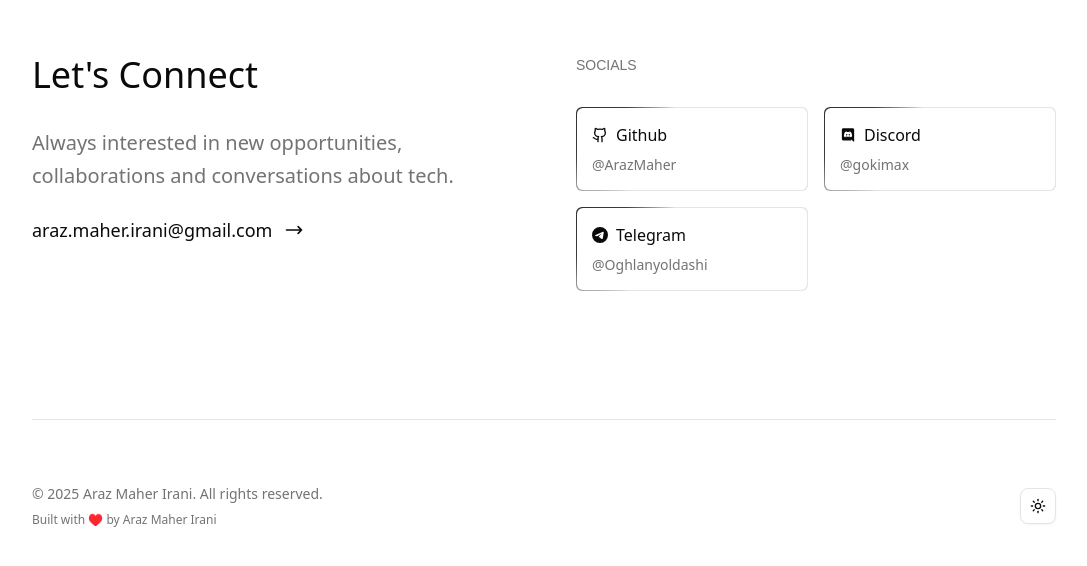
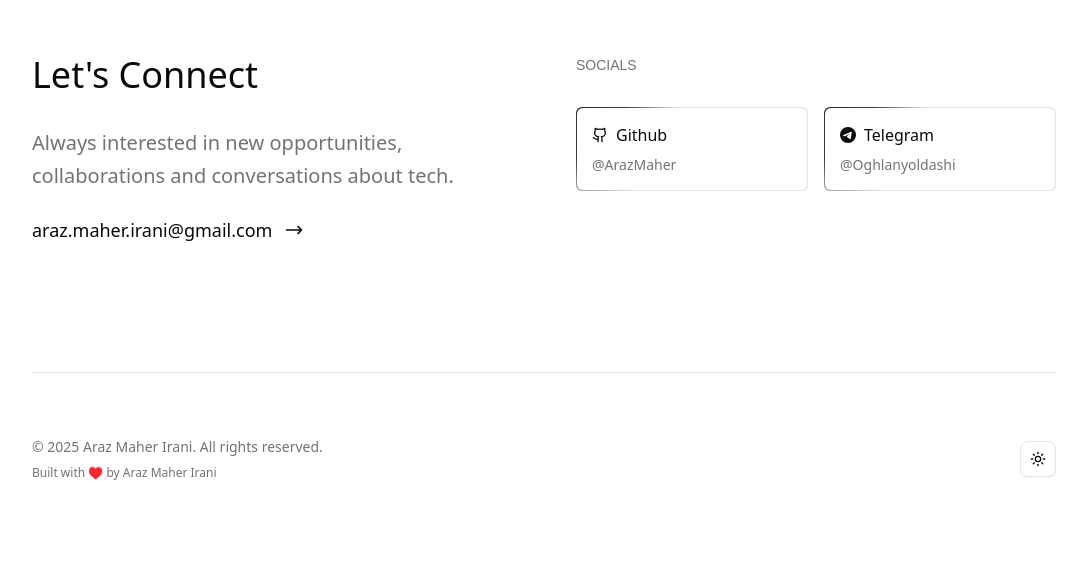
Before and after one commit to ArazMaher/portfolio, a Next.js app: page / in a window 1280 px wide. Shown: the part 3697-4263 px from the top of the page, without its empty margins (96-1183 px from the left). After the commit the page ends 4242 px from the top, so only its background shows below. Built offline with nearby package versions, Linux system fonts and the light colour scheme; a web font is replaced by a local one.

Commit message:
Complete connect.tsx

```diff
--- a/components/sections/connect.tsx
+++ b/components/sections/connect.tsx
@@ -51,7 +51,6 @@ export default function ContactSection({ sectionsRef }: { sectionsRef: RefObject
             {
               [
                 { name: "Github", handle: "@ArazMaher", url: "https://github.com/ArazMaher", icon: Github },
-                { name: "Discord", handle: "@gokimax", url: "https://discord.com/users/1106596197306744882", icon: AiFillDiscord },
                 { name: "Telegram", handle: "@Oghlanyoldashi", url: "https://t.me/Oghlanyoldashi", icon: SiTelegram },
               ].map((social) => (
                 <Link
```
